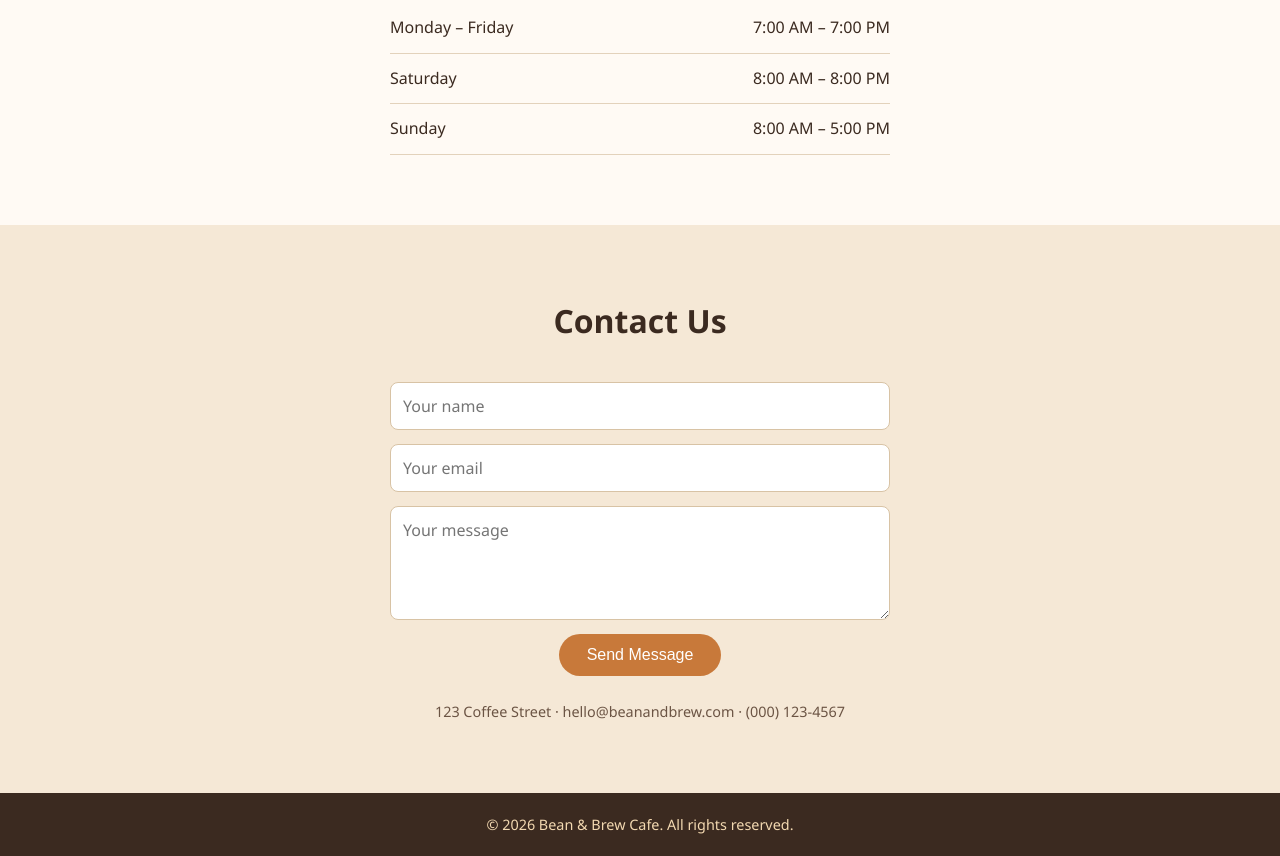
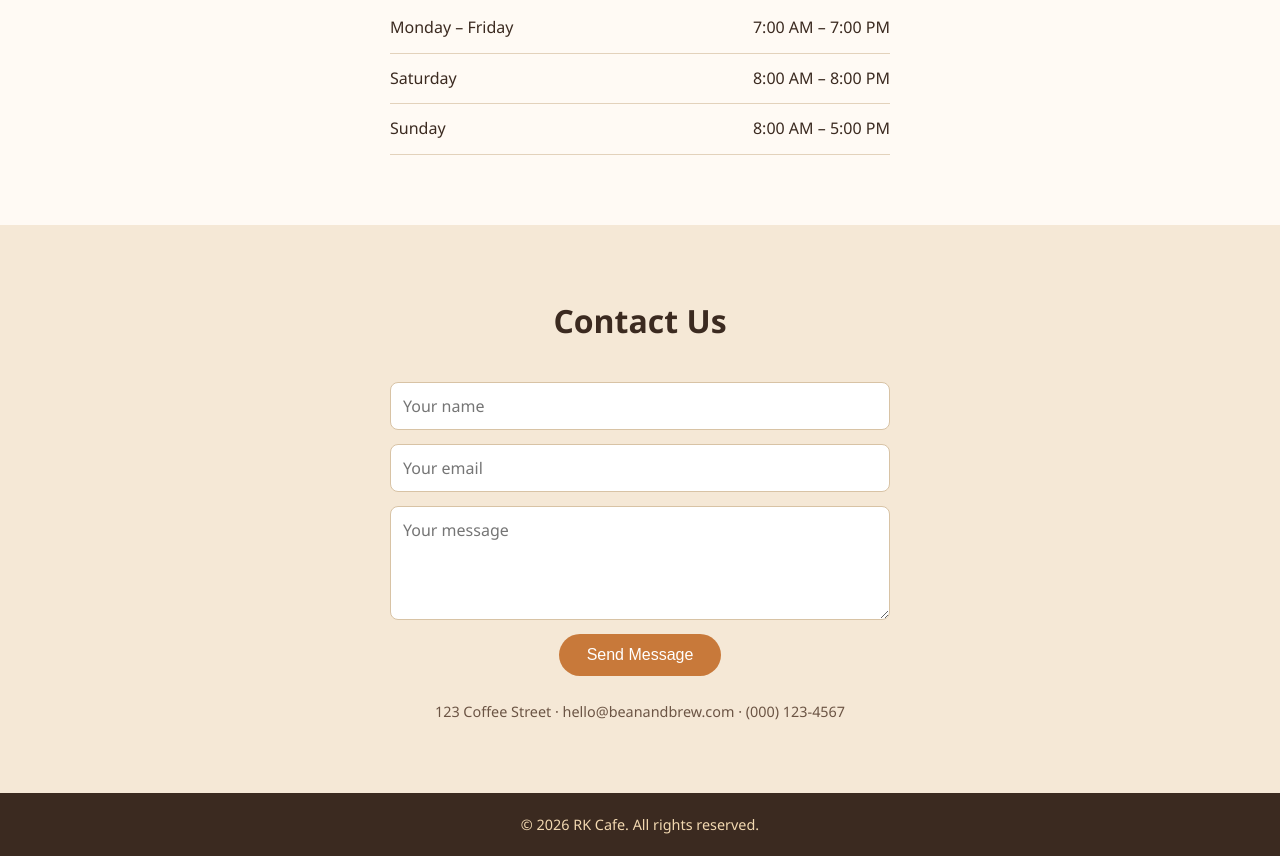
Before and after one commit to rathanakong98/rkcafe, a plain HTML site: page index.html in a window 1280 px wide. Shown: the part 1710-2566 px from the top of the page. Drawn offline with Linux system fonts and the light colour scheme.

Commit message:
Update index.html

```diff
--- a/index.html
+++ b/index.html
@@ -97,7 +97,7 @@
   </section>
 
   <footer>
-    <p>&copy; 2026 Bean &amp; Brew Cafe. All rights reserved.</p>
+    <p>&copy; 2026 RK Cafe. All rights reserved.</p>
   </footer>
 
 </body>
```
